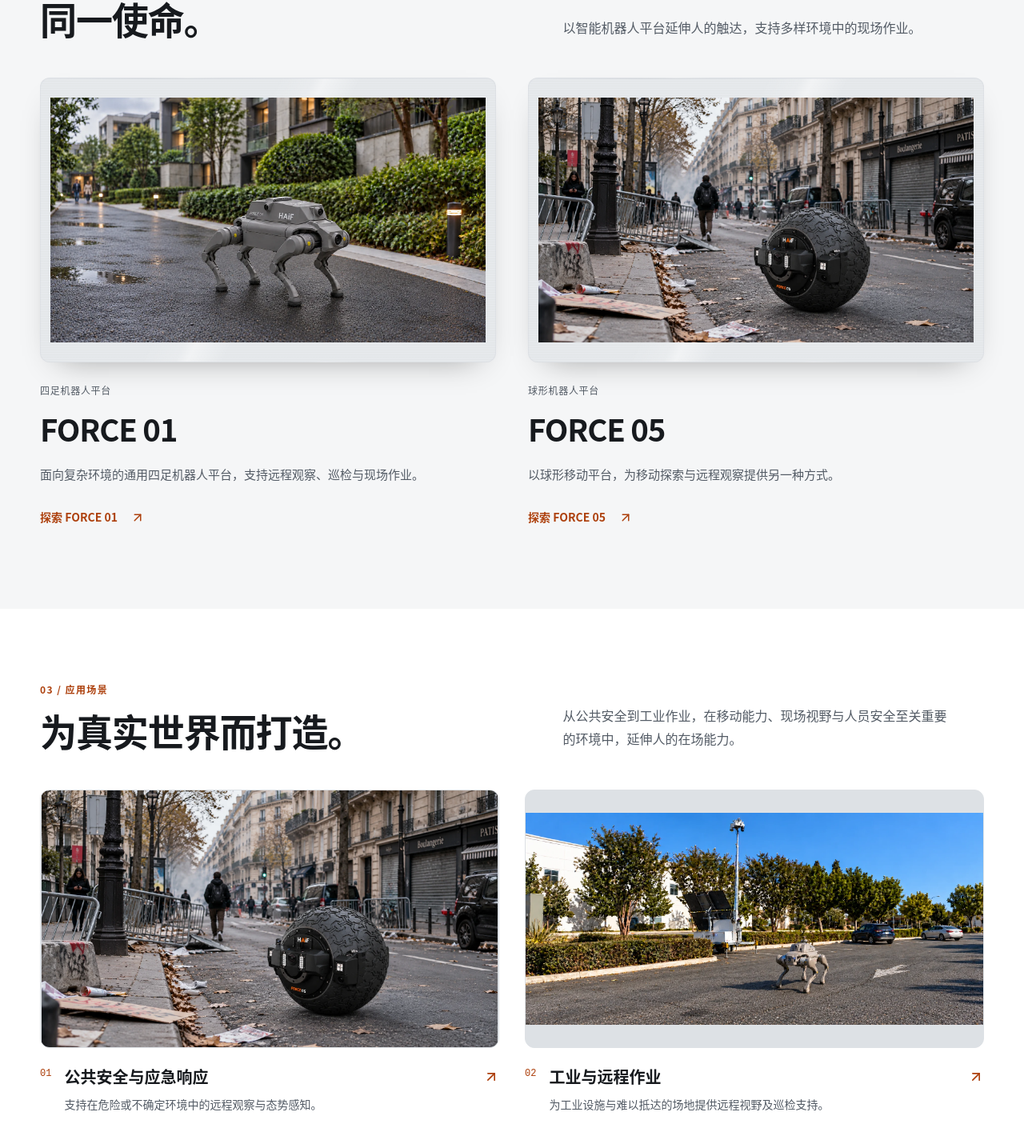
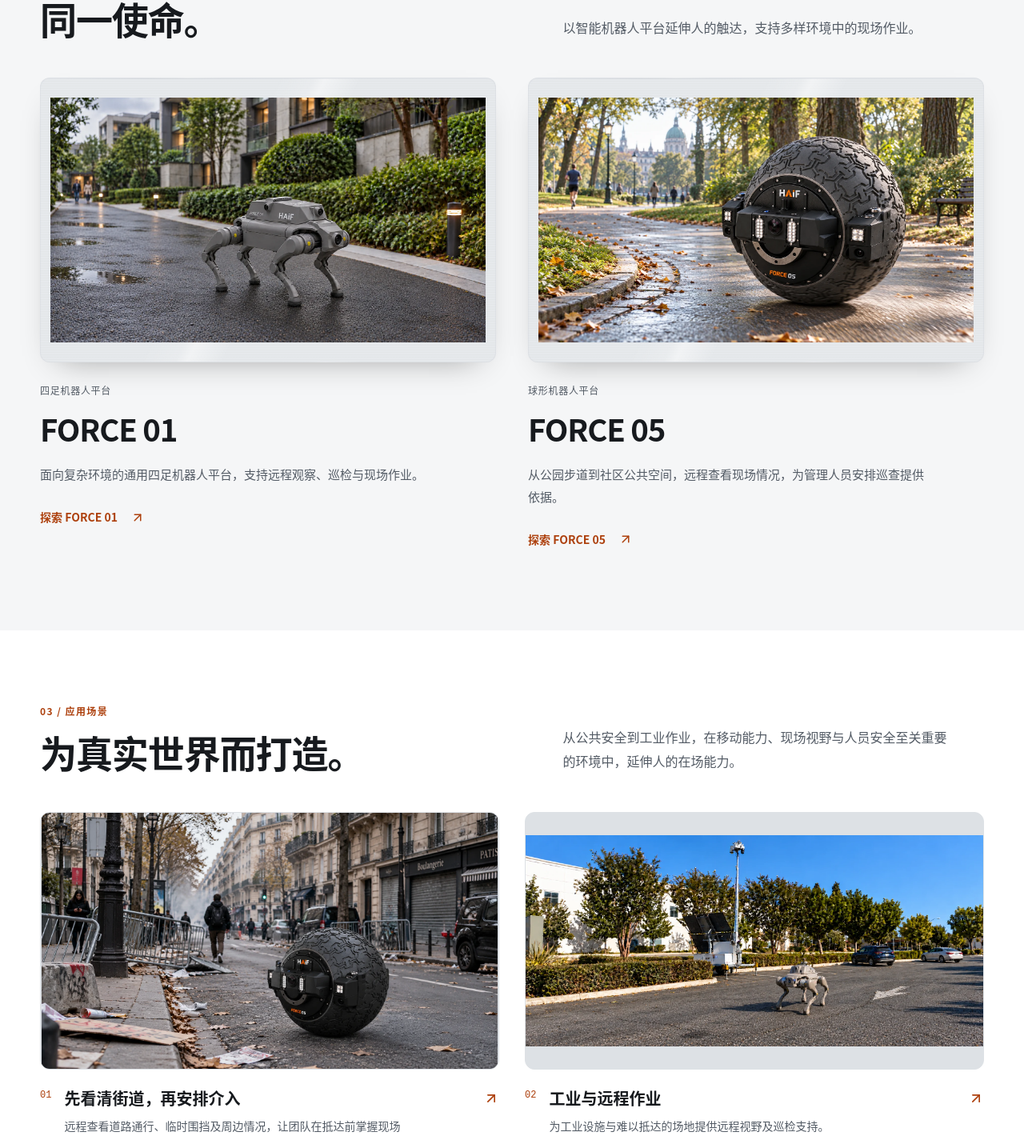
Before and after one commit to XIAxIn-xx/hyper-ai-force-site, a Next.js app: page /zh-cn in a window 1280 px wide. Shown: the part 1221-2646 px from the top of the page at 80% size. Built offline with nearby package versions, Linux system fonts and the light colour scheme; no server answers.

Commit message:
05 pho up

```diff
--- a/components/products/ProductDetail.tsx
+++ b/components/products/ProductDetail.tsx
@@ -29,7 +29,7 @@
             <Link href={localizedPath(locale, "products")} className="mb-8 inline-flex min-h-11 items-center gap-2 text-sm text-slate-300 hover:text-orange-200"><ArrowLeft className="h-4 w-4" aria-hidden="true" />{copy.back}</Link>
             <div className="grid items-center gap-10 md:grid-cols-2 lg:gap-14">
               <div className="order-2 md:order-1">
-                <ProductFigure product={product} index={0} priority />
+                <ProductFigure product={product} index={slug === "force-05" ? 5 : 0} locale={locale} priority />
               </div>
               <div className="order-1 md:order-2">
                 <p className="text-sm font-semibold tracking-[0.16em] text-orange-300">{product.category}</p>
@@ -53,7 +53,7 @@
           <div className="section-shell">
             <h2 className="text-3xl font-bold md:text-4xl">{copy.benefits}</h2>
             <div className="product-benefit-sequence mt-10">
-              {product.benefits.map((benefit, index) => <Reveal key={benefit.title}><article className={`product-benefit-row ${index % 2 ? "product-benefit-reverse" : ""}`}><ProductFigure product={product} index={index + 1} /><div><p className="editorial-kicker">0{index + 1} / {product.model}</p><h3>{benefit.title}</h3><p>{benefit.description}</p></div></article></Reveal>)}
+              {product.benefits.map((benefit, index) => <Reveal key={benefit.title}><article className={`product-benefit-row ${index % 2 ? "product-benefit-reverse" : ""} ${slug === "force-05" && index > 0 ? "sphere-text-benefit" : ""}`}>{(slug !== "force-05" || index === 0) && <ProductFigure product={product} index={slug === "force-05" ? 4 : index + 1} locale={locale} />}<div><p className="editorial-kicker">0{index + 1} / {product.model}</p><h3>{benefit.title}</h3><p>{benefit.description}</p></div></article></Reveal>)}
             </div>
           </div>
         </section>
@@ -92,7 +92,7 @@
         <section id="product-applications" className="titanium-section light-copy py-20">
           <div className="section-shell">
             <h2 className="text-3xl font-bold">{copy.applications}</h2>
-            <div className="product-scene-posters">{product.views.slice(4).map((view, index) => <Reveal key={view.src}><ProductFigure product={product} index={index + 4} /></Reveal>)}</div>
+            {slug !== "force-05" && <div className="product-scene-posters">{product.views.slice(4).map((view, index) => <Reveal key={view.src}><ProductFigure product={product} index={index + 4} /></Reveal>)}</div>}
             <p className="editorial-scene-note">{editorial[locale].sceneNote}</p>
             <div className="mt-10 grid gap-6 sm:grid-cols-2">{copy.scenarios.map((item) => <article key={item.label} className="rounded-xl border border-[var(--border-light)] bg-white p-6"><h3 className="text-xl font-semibold">{item.label}</h3><p className="zh-copy mt-3 text-sm leading-7 text-slate-300">{item.description}</p></article>)}</div>
             <div className="mt-12 flex flex-wrap items-center justify-between gap-4 border-t border-white/10 pt-8"><p className="text-slate-400">{copy.related}</p><Link href={productPath(locale, other.slug)} className="inline-flex min-h-11 items-center gap-3 font-semibold text-orange-300 hover:text-orange-200">{other.model}{locale !== "en" ? ` · ${other.name}` : ""}<ArrowRight className="h-4 w-4" aria-hidden="true" /></Link></div>
--- a/components/products/ProductFigure.tsx
+++ b/components/products/ProductFigure.tsx
@@ -1,11 +1,15 @@
+import { sphereStoryForImage } from "@/data/sphereScenes";
+import type { Locale } from "@/data/hyper";
 import Image from "next/image";
 import type { Product } from "@/data/products";
 import { imageSrc } from "@/lib/media";
 
-export function ProductFigure({ product, index, priority = false }: { product: Product; index: number; priority?: boolean }) {
+export function ProductFigure({ product, index, priority = false, locale = "en" }: { product: Product; index: number; priority?: boolean; locale?: Locale }) {
   const view = product.views[index];
+  const story = sphereStoryForImage(locale, view.src);
   return <figure className="product-editorial-figure">
     <div className="product-editorial-image"><Image unoptimized src={imageSrc(view.src)} alt={`${product.model} · ${view.label}`} width={view.width} height={view.height} priority={priority} sizes="(max-width: 767px) 100vw, 1180px" /></div>
-    <figcaption><span>{product.model} / {String(index + 1).padStart(2, "0")}</span><span>{view.label}</span></figcaption>
+    <figcaption><span>{product.model} / {story ? (locale === "en" ? "FIELD SCENARIO" : locale === "zh-cn" ? "场景观察" : "場景觀察") : String(index + 1).padStart(2, "0")}</span><span>{view.label}</span></figcaption>
+    {story && <div className="sphere-scene-copy"><h3>{story.title}</h3><p>{story.body}</p></div>}
   </figure>;
 }
--- a/components/sections/HomeStory.tsx
+++ b/components/sections/HomeStory.tsx
@@ -1,3 +1,4 @@
+import { sphereStory } from "@/data/sphereScenes";
 import { imageSrc } from "@/lib/media";
 import Image from "next/image";
 import Link from "next/link";
@@ -39,7 +40,7 @@
         <div className={styles.productGrid}>
           {products.map((product, index) => {
             const item = copy.products.items[index];
-            const view = product.views[0];
+            const view = product.views[product.slug === "force-05" ? 3 : 0];
             return <article key={product.slug} className={styles.product}>
               <Link href={productPath(locale, product.slug)} className={`${styles.productImage} metallic-edge metallic-hover`} aria-label={item.cta}>
                 <Image unoptimized src={imageSrc(view.src)} alt={`${product.model} · ${view.label}`} width={view.width} height={view.height} sizes="(max-width: 767px) calc(100vw - 32px), 570px" className={styles.contain} />
@@ -47,7 +48,7 @@
               <div className={styles.productDetails}>
                 <p className={styles.category}>{item.category}</p>
                 <h3 className={styles.productName}>{product.model}</h3>
-                <p className={styles.body}>{item.body}</p>
+                <p className={styles.body}>{product.slug === "force-05" ? sphereStory(locale, "park").body : item.body}</p>
                 <Link href={productPath(locale, product.slug)} className={styles.textLink}>{item.cta}<ArrowUpRight size={18} aria-hidden="true" /></Link>
               </div>
             </article>;
@@ -60,10 +61,10 @@
       <div className="section-shell">
         <SectionIntro {...copy.applications} />
         <div className={styles.applicationGrid}>
-          {copy.applications.items.map((item, index) => <Link href={localizedPath(locale, "applications")} key={item.title} className={styles.application}>
+          {copy.applications.items.map((base, index) => { const story = index === 0 ? sphereStory(locale, "street") : index === 3 ? sphereStory(locale, "solar") : null; const item = story ?? base; return <Link href={localizedPath(locale, "applications")} key={item.title} className={styles.application}>
             <div className={styles.applicationImage}><Image unoptimized {...applicationImages[index]} src={imageSrc(applicationImages[index].src)} alt={item.title} sizes="(max-width: 767px) calc(100vw - 32px), 570px" className={styles.contain} /></div>
             <div className={styles.applicationCopy}><span className={styles.index}>0{index + 1}</span><div><h3>{item.title}</h3><p>{item.body}</p></div><ArrowUpRight className={styles.applicationArrow} size={20} aria-hidden="true" /></div>
-          </Link>)}
+          </Link>; })}
         </div>
         <Link href={localizedPath(locale, "applications")} className={`${styles.textLink} ${styles.sectionLink}`}>{copy.applications.cta}<ArrowUpRight size={18} aria-hidden="true" /></Link>
       </div>
--- a/components/sections/ProductsSection.tsx
+++ b/components/sections/ProductsSection.tsx
@@ -16,9 +16,9 @@
     {copy.items.map((product, index) => <section id={product.slug} key={product.slug} className={`product-catalogue-chapter ${index % 2 ? "product-catalogue-dark" : ""}`}>
       <div className="section-shell">
         <Reveal><div className="product-catalogue-heading"><div><p className="editorial-kicker">0{index + 1} / {product.category}</p><h2>{product.model}</h2>{locale !== "en" && <p className="mt-3 text-xl font-medium">{product.name}</p>}</div><Link className="editorial-link" href={productPath(locale, product.slug)}>{copy.learnMore}<span aria-hidden="true">↗</span></Link></div></Reveal>
-        <Reveal><ProductFigure product={product} index={0} /></Reveal>
+        <Reveal><ProductFigure product={product} index={product.slug === "force-05" ? 6 : 0} locale={locale} /></Reveal>
         <div className="product-catalogue-summary"><div><h3>{product.tagline}</h3><p>{product.description}</p></div><dl>{product.highlights.map(item => <div key={item.label}><dt>{item.label}</dt><dd>{item.value}</dd></div>)}</dl></div>
-        <div className="product-catalogue-pair"><Reveal><ProductFigure product={product} index={1} /></Reveal><Reveal delay={0.08}><div className="product-catalogue-benefits"><p className="editorial-kicker">{copy.benefits}</p>{product.benefits.map(benefit => <article key={benefit.title}><h3>{benefit.title}</h3><p>{benefit.description}</p></article>)}</div></Reveal></div>
+        <div className={product.slug === "force-05" ? "sphere-capability-strip" : "product-catalogue-pair"}>{product.slug !== "force-05" && <Reveal><ProductFigure product={product} index={1} /></Reveal>}<Reveal delay={0.08}><div className="product-catalogue-benefits"><p className="editorial-kicker">{copy.benefits}</p>{product.benefits.map(benefit => <article key={benefit.title}><h3>{benefit.title}</h3><p>{benefit.description}</p></article>)}</div></Reveal></div>
         <div className="editorial-next"><Link className="editorial-link" href={productPath(locale, product.slug)}>{copy.learnMore}<span aria-hidden="true">↗</span></Link><Link className="editorial-cta" href={localizedPath(locale, "contact") + "?product=" + product.slug} data-analytics-event="inquiry_click" data-product={product.slug}>{copy.demo}<span aria-hidden="true">↗</span></Link></div>
       </div>
     </section>)}
--- a/components/site/EditorialSections.tsx
+++ b/components/site/EditorialSections.tsx
@@ -1,3 +1,4 @@
+import { sphereStory } from "@/data/sphereScenes";
 import Image from "next/image";
 import Link from "next/link";
 import type { Locale } from "@/data/hyper";
@@ -21,8 +22,9 @@
           <a className="editorial-link" href="#assessment">{copy.scope}<span aria-hidden="true">↓</span></a>
         </Reveal>
         <Reveal className="editorial-feature-media" delay={0.08}>
-          <Image unoptimized src={imageSrc(page.image)} alt={labels[locale][section]} width={1600} height={1000} sizes="(max-width: 767px) 100vw, 60vw" className="editorial-image" />
+          <Image unoptimized src={imageSrc(page.image)} alt={labels[locale][section]} width={section === "collaboration" ? 1448 : 1600} height={section === "collaboration" ? 1086 : 1000} sizes="(max-width: 767px) 100vw, 60vw" className="editorial-image" />
           <div className="editorial-media-caption"><span>{locale === "en" ? "HYPER AIFORCE" : "超流智能"}</span><span>{labels[locale][section]}</span></div>
+          {section === "collaboration" && <div className="sphere-scene-copy"><h3>{sphereStory(locale, "terminal").title}</h3><p>{sphereStory(locale, "terminal").body}</p></div>}
         </Reveal>
       </div>
     </section>
--- a/components/site/SitePage.tsx
+++ b/components/site/SitePage.tsx
@@ -27,11 +27,8 @@
   const resource = resourceCopy[locale];
   // Give each route a dedicated lead image; never reuse its editorial image.
   const heroImages: Partial<Record<Section, string>> = {
-    products: "/images/products/scenes-v2/force-05-stadium.webp",
     technology: "/images/products/scenes-v2/force-01-factory.webp",
     solutions: "/images/products/scenes-v2/force-01-station.webp",
-    applications: "/images/products/scenes-v2/force-05-hospital.webp",
-    collaboration: "/images/products/scenes-v2/force-05-parking.webp",
     about: "/images/hyper/cyberport-3-exterior.png",
     resources: "/images/products/scenes-v2/force-01-warehouse.webp",
     contact: "/images/hyper/19w-building.webp",
--- a/data/editorial.ts
+++ b/data/editorial.ts
@@ -8,7 +8,7 @@
   technology: "/images/capabilities/backpack.png",
   solutions: "/images/products/scenes-v2/force-01-home.webp",
   applications: "/images/products/scenes-v2/force-01-campus.webp",
-  collaboration: "/images/products/scenes-v2/force-05-stadium.webp",
+  collaboration: "/images/products/scenes-v2/force-05-terminal.webp",
   about: "/images/hyper/19w-building.webp",
   contact: "/images/hyper/cyberport.webp",
   resources: "/images/capabilities/backpack-sensors.png",
--- a/data/hyper.ts
+++ b/data/hyper.ts
@@ -1,3 +1,4 @@
+import { sphereStory } from "@/data/sphereScenes";
 import {
   Activity,
   BadgeCheck,
@@ -240,10 +241,10 @@
           imageAlt: "Quadruped robot patrolling an industrial campus entrance"
         },
         {
-          icon: "Flame",
-          label: "Fire & Emergency",
-          description: "Suitable for hazard inspection, equipment checks and emergency support.",
-          keywords: ["Environmental Sensing", "Rapid Response"],
+          icon: "Building2",
+          label: sphereStory("en", "hospital").title,
+          description: sphereStory("en", "hospital").body,
+          keywords: ["Remote Observation", "Site Coordination"],
           image: "/images/products/scenes-v2/force-05-hospital.webp",
           imageAlt: "Spherical robot outside a hospital emergency entrance"
         },
@@ -515,10 +516,10 @@
           imageAlt: "在工業園區入口巡邏的四足機器人"
         },
         {
-          icon: "Flame",
-          label: "消防應急",
-          description: "適用於隱患排查、設備巡檢與應急響應輔助。",
-          keywords: ["環境感知", "快速響應"],
+          icon: "Building2",
+          label: sphereStory("zh-cn", "hospital").title,
+          description: sphereStory("zh-cn", "hospital").body,
+          keywords: ["远程观察", "现场协调"],
           image: "/images/products/scenes-v2/force-05-hospital.webp",
           imageAlt: "球形機器人在醫院急診入口巡查"
         },
@@ -784,10 +785,10 @@
           imageAlt: "在工业园区入口巡逻的四足机器人"
         },
         {
-          icon: "Flame",
-          label: "消防应急",
-          description: "适用于隐患排查、设备巡检与应急响应辅助。",
-          keywords: ["环境感知", "快速响应"],
+          icon: "Building2",
+          label: sphereStory("zh-hk", "hospital").title,
+          description: sphereStory("zh-hk", "hospital").body,
+          keywords: ["遠端觀察", "現場協調"],
           image: "/images/products/scenes-v2/force-05-hospital.webp",
           imageAlt: "球形机器人在医院急诊入口巡查"
         },
--- /dev/null
+++ b/data/sphereScenes.ts
@@ -0,0 +1,53 @@
+import type { Locale } from "@/data/hyper";
+
+const stories = {
+  park: [
+    ["A presence along everyday routes", "Observe park paths and shared spaces remotely, helping teams check conditions before sending staff."],
+    ["沿日常路线，延伸现场视野", "从公园步道到社区公共空间，远程查看现场情况，为管理人员安排巡查提供依据。"],
+    ["沿日常路線，延伸現場視野", "從公園步道到社區公共空間，遠端查看現場情況，為管理人員安排巡查提供依據。"],
+  ],
+  street: [
+    ["See the street before stepping in", "Bring live views of access routes and temporary barriers back to the team for remote assessment."],
+    ["先看清街道，再安排介入", "远程查看道路通行、临时围挡及周边情况，让团队在抵达前掌握现场视野。"],
+    ["先看清街道，再安排介入", "遠端查看道路通行、臨時圍擋及周邊情況，讓團隊在抵達前掌握現場視野。"],
+  ],
+  solar: [
+    ["Keep remote facilities within view", "Inspect routes between solar arrays and investigate site alerts remotely, reducing repeated journeys."],
+    ["偏远设施，也能靠近查看", "沿光伏阵列通道查看场地环境，远程核查告警现场，减少分散设施之间的重复往返。"],
+    ["偏遠設施，也能靠近查看", "沿光伏陣列通道查看場地環境，遠端核查告警現場，減少分散設施之間的重複往返。"],
+  ],
+  stadium: [
+    ["An extra viewpoint at busy entrances", "A spherical platform for remote observation around stadium approaches. Patrol routes and operating zones are planned around pedestrian movement."],
+    ["人流入口，多一个现场视角", "以球形平台辅助查看球场外围及出入口。根据人流动线规划巡查路线与运行区域，让远程观察融入现场管理。"],
+    ["人流入口，多一個現場視角", "以球形平台輔助查看球場外圍及出入口。根據人流動線規劃巡查路線與運行區域，讓遠端觀察融入現場管理。"],
+  ],
+  parking: [
+    ["A closer look beyond the next aisle", "Move through designated car park routes and change viewpoint remotely to check corners and access lanes."],
+    ["转过下一个车位，看清视线盲区", "沿指定车库路线移动，远程调整观察角度，查看转角、车道及出入口的现场情况。"],
+    ["轉過下一個車位，看清視線盲區", "沿指定車庫路線移動，遠端調整觀察角度，查看轉角、車道及出入口的現場情況。"],
+  ],
+  port: [
+    ["Follow the perimeter from a distance", "Observe port fences and service roads remotely. Define routes, communications coverage and sensing payloads around the site."],
+    ["沿港区周界，延伸巡查半径", "远程查看围栏、作业通道及重点区域。围绕港区路线、通信覆盖与观察任务，确定部署方式及感知载荷。"],
+    ["沿港區周界，延伸巡查半徑", "遠端查看圍欄、作業通道及重點區域。圍繞港區路線、通訊覆蓋與觀察任務，確定部署方式及感知載荷。"],
+  ],
+  hospital: [
+    ["Keep emergency approaches in view", "Check access conditions and surroundings remotely to support site coordination while keeping emergency routes clear."],
+    ["急诊入口，关注通行与现场秩序", "远程查看入口通行和周边情况，辅助现场协调；部署路线需避让急救通道。"],
+    ["急診入口，關注通行與現場秩序", "遠端查看入口通行和周邊情況，輔助現場協調；部署路線需避讓急救通道。"],
+  ],
+  terminal: [
+    ["Start with the route, then define the system", "For terminal environments, align operating areas, pedestrian flows and communications with the site team before planning integration."],
+    ["先明确现场路线，再定义系统方案", "以航站楼等公共空间为例，先与运营团队确认运行区域、人流动线及通信条件，再推进系统集成与部署规划。"],
+    ["先明確現場路線，再定義系統方案", "以航站樓等公共空間為例，先與營運團隊確認運行區域、人流動線及通訊條件，再推進系統整合與部署規劃。"],
+  ],
+} as const;
+
+export function sphereStory(locale: Locale, scene: keyof typeof stories) {
+  const [title, body] = stories[scene][locale === "en" ? 0 : locale === "zh-cn" ? 1 : 2];
+  return { title, body };
+}
+export function sphereStoryForImage(locale: Locale, src: string) {
+  const scene = src.match(/force-05-(\w+)\.webp$/)?.[1];
+  return scene && scene in stories ? sphereStory(locale, scene as keyof typeof stories) : undefined;
+}
```
Also changed, not shown: app/editorial.css (+11 -0 lines).
